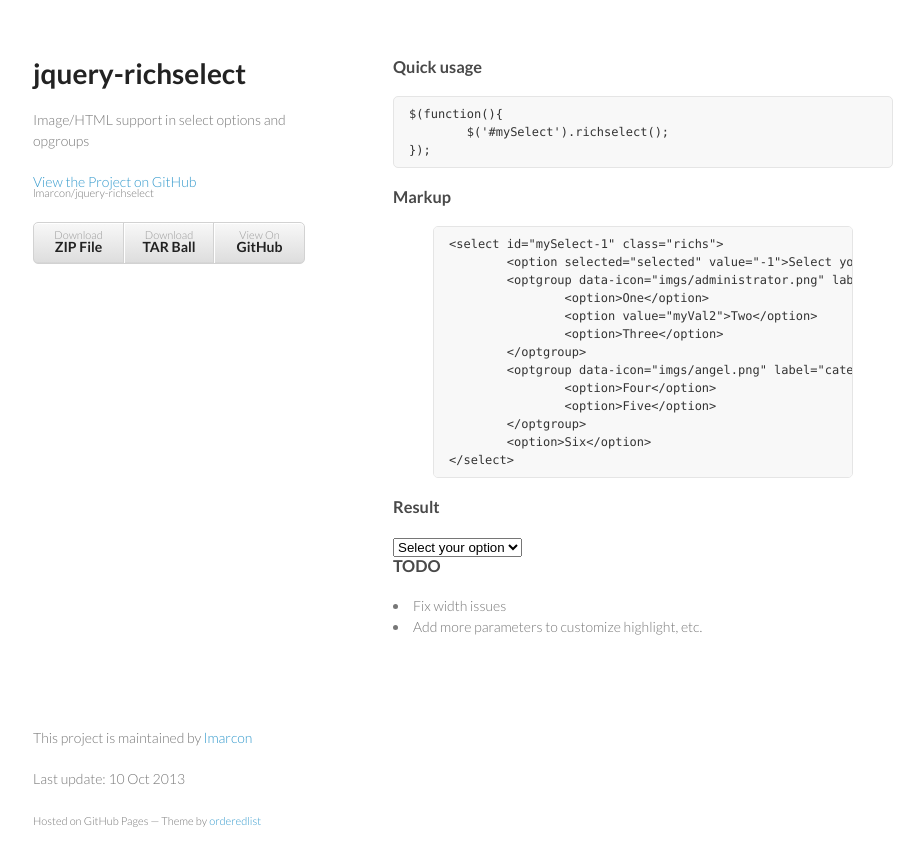
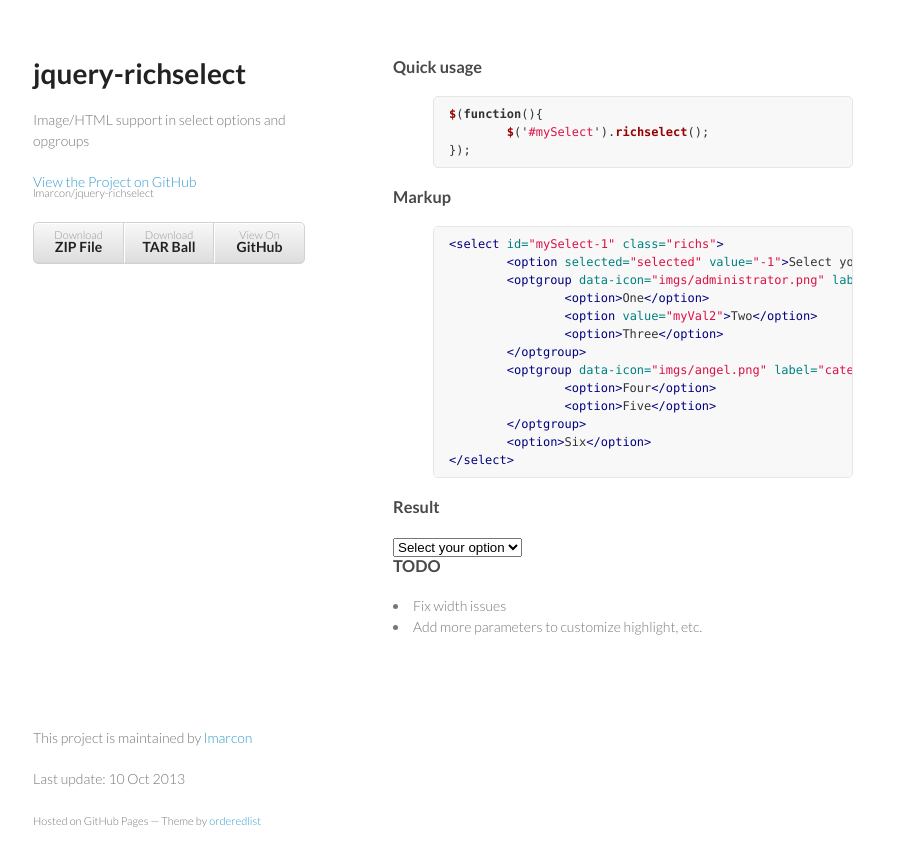
Before and after one commit to lmarcon/jquery-richselect, a Jekyll site: the page built from index.html, in a window 1280 px wide. Shown: the top 866 px of the page, without its empty margins (177-1101 px from the left). Built offline with Jekyll 4.4.1, drawn with Linux system fonts in a browser that asks for light colours; nearby versions of some CDN libraries.

Commit message:
fixed highlight

```diff
--- a/_layouts/default.html
+++ b/_layouts/default.html
@@ -31,14 +31,15 @@
       <section>
         <h3>Quick usage</h3>
 
-<pre><code>$(function(){
+{% highlight javascript %}
+$(function(){
 	$('#mySelect').richselect();
 });
-</code></pre>
+{% endhighlight %}
 
 <h3>Markup</h3>
 
-{% highlight text %}
+{% highlight html %}
 <select id="mySelect-1" class="richs">
 	<option selected="selected" value="-1">Select your option</option>
 	<optgroup data-icon="imgs/administrator.png" label="category 1">
```
